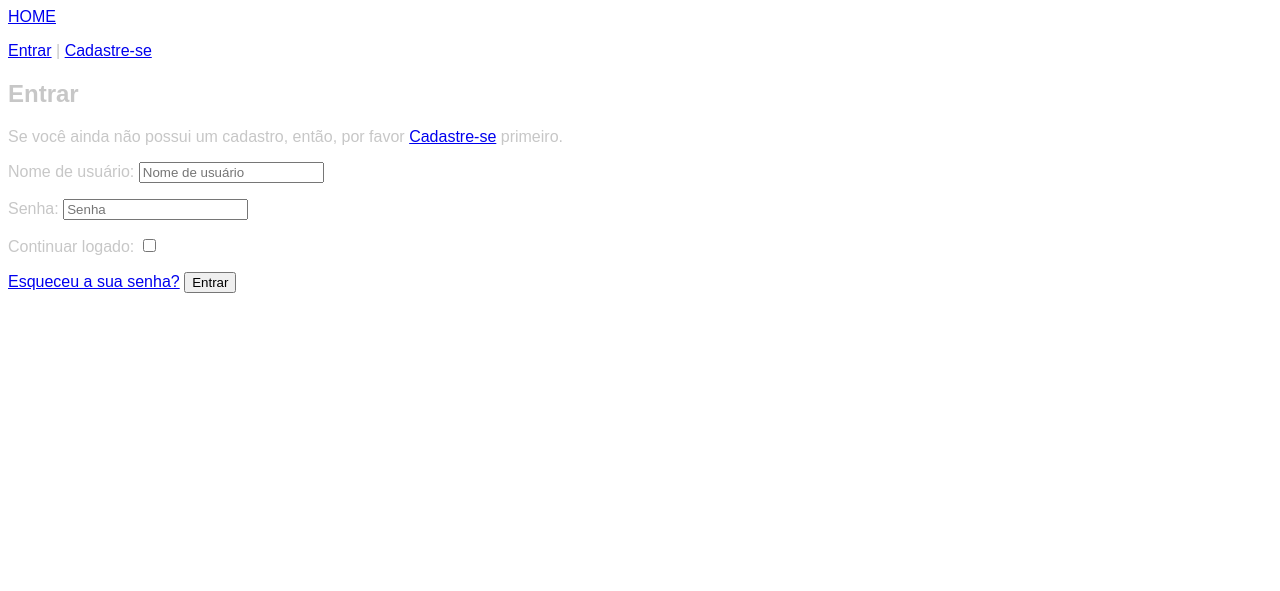
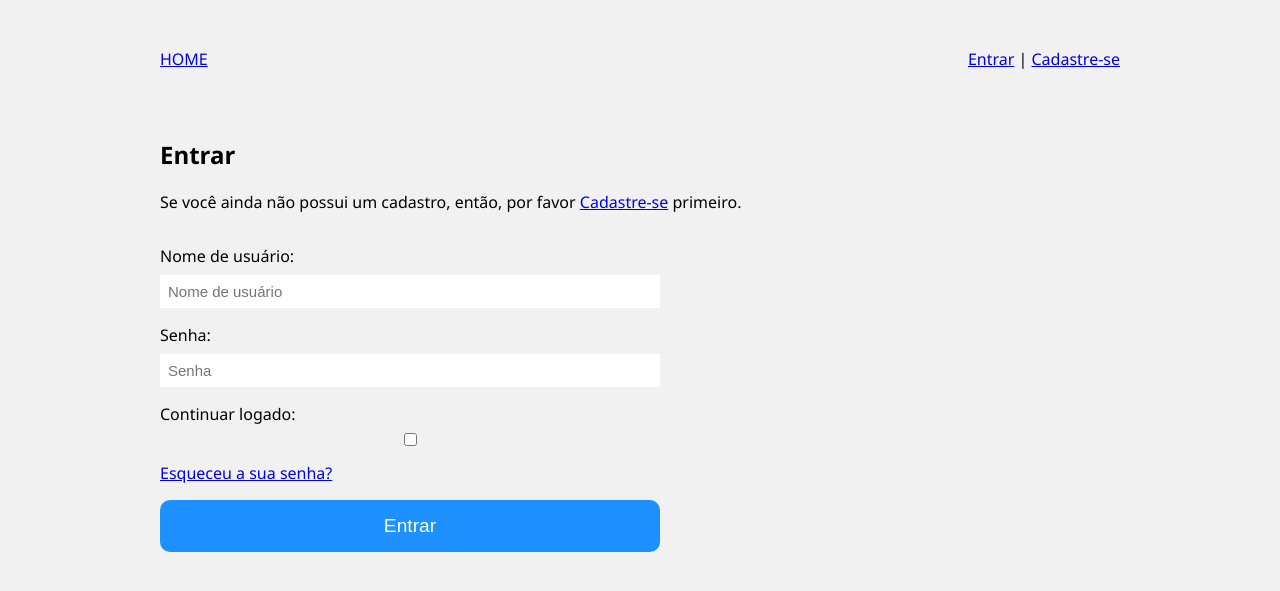
Before and after one commit to weslleycf/projeto-integrador, a Django app: page /accounts/login/ in a window 1280 px wide. Shown: the top 591 px of the page. Run offline with Django 3.2, Linux system fonts and the light colour scheme; some libraries are stand-ins or nearby versions.

Commit message:
Adicionados estilos css basicos

```diff
--- a/static/css/main.css
+++ b/static/css/main.css
@@ -1,5 +1,66 @@
-html {
+:root {
     font-size: 16px;
-    font-family: arial;
-    color: #c7c7c7;
+    font-family: 'Segoe UI', Tahoma, Geneva, Verdana, sans-serif;
 }
+
+body{
+    background-color: rgb(241, 241, 241);
+    box-sizing: border-box;
+    padding: 0;
+    margin: 0;
+}
+
+.container{
+ max-width: 960px;
+ margin: 0 auto;
+}
+
+header{
+    padding: 32px 0;
+    display: flex;
+    justify-content: space-between;
+    align-items: center;
+}
+
+form {
+    display: flex;
+    flex-direction: column;
+    max-width: 500px;
+    margin-top: 32px;
+
+}
+
+input, select {
+    margin-top: 8px;
+    margin-bottom: 16px;
+    padding: 8px;
+    border: none;
+    outline: none;
+    font-size: 15px;
+
+}
+
+
+button {
+    padding: 16px 32px;
+    font-size: 1.2rem;
+    color: white;
+    background-color: dodgerblue;
+    border: 15px;
+    padding: 15px;
+    width: 100%;
+    border-radius: 10px;
+
+}
+
+
+.primaryAction{
+    margin-top: 16px;
+}
+
+
+form > p {
+    display: flex;
+    flex-direction: column;
+    margin:0;
+}
--- a/templates/base.html
+++ b/templates/base.html
@@ -8,33 +8,29 @@
 
 <body>
 
+<div class="container">
+    <header>
+
+        <div class="logo">
+
+                    <a href="{% url 'home' %}" class="title">HOME</a>
 
 
+        </div>
 
+        <div class="auth">
 
-<div class="container">
-    <header class="row">
-        <div class="col">
-        <div class="logo">
-                <div class="">
-                    <a href="{% url 'home' %}" class="title">HOME</a>
-                </div>
-        </div>
-        </div>
-        <div class="col d-flex flex-row-reverse">
-        <div class="auth">
-                <div class="">
                     {% if user.is_authenticated %}
                         <p><span>Olá, {{ request.user }}</span> | <span><a href="{% url 'profile'%}">Meu Perfil</a></span> | <span><a href="{% url 'account_logout' %}">Sair</a></span></p>
                     {%else%}
                         <p><a href="{% url 'account_login' %}">Entrar</a> | <a href="{% url 'account_signup' %}">Cadastre-se</a></p>
                     {% endif %}
-                </div>
-        </div>
+
         </div>
 
+
     </header>
-<section id="content" class="">
+<section class="content">
          {% if messages %}
         {% for message in messages %}
 <div class="{{ message.tags }} ">
```
